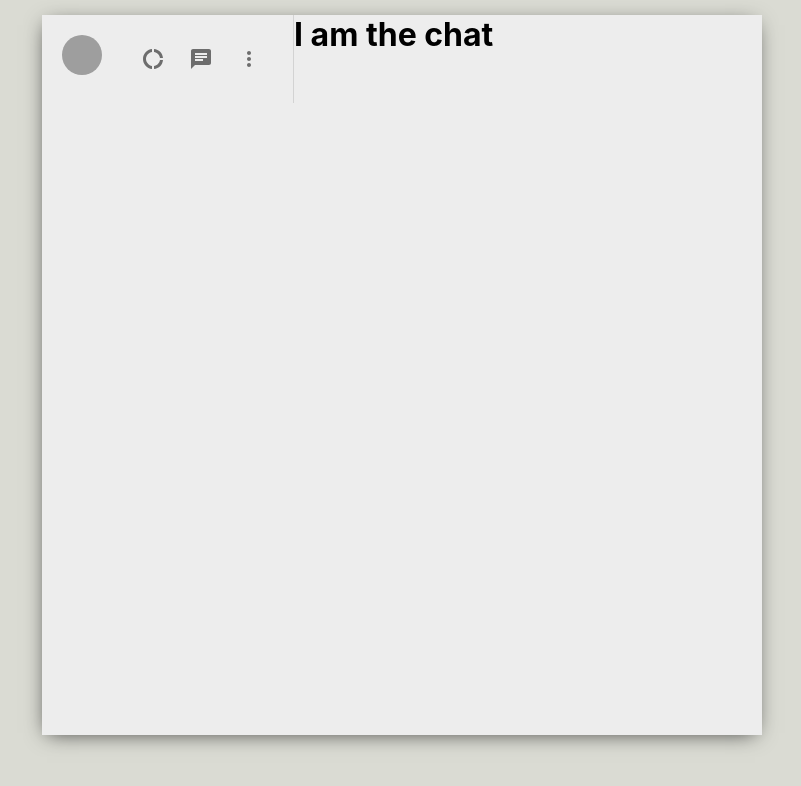
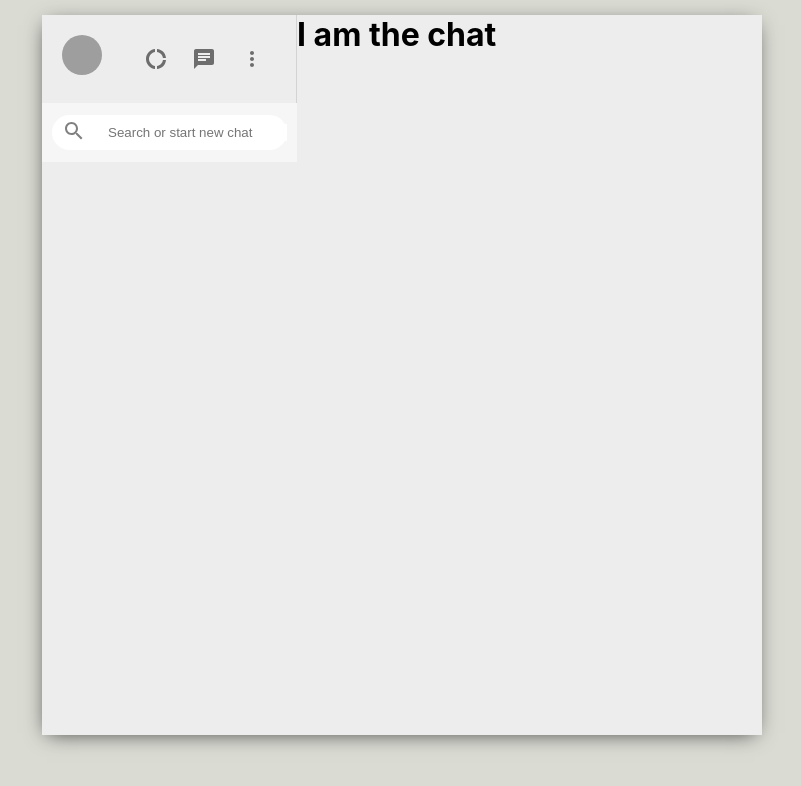
Before and after one commit to Rik-ai/Messenger, a React (Create React App) app: page / in a window 1280 px wide. Shown: the top 786 px of the page, without its empty margins (238-1039 px from the left). Built offline with nearby package versions, Linux system fonts and the light colour scheme; grey boxes are pictures that could not be loaded.

Commit message:
Styled sidebar head section

```diff
--- a/src/Sidebar/Sidebar.js
+++ b/src/Sidebar/Sidebar.js
@@ -4,6 +4,9 @@ import DonutLargeIcon from '@material-ui/icons/DonutLarge';
 import ChatIcon from '@material-ui/icons/Chat';
 import MoreVertIcon from '@material-ui/icons/MoreVert';
 import { IconButton, Avatar } from '@material-ui/core';
+import {SearchOutlined} from '@material-ui/icons'
+
+
 
 const Sidebar = ()=>{
     return(
@@ -22,6 +25,15 @@ const Sidebar = ()=>{
                     </IconButton>
                 </div>
             </div>
+
+            <div className={styled.search}>
+                <div className={styled.searchContainer}>
+                    <div className={styled.SvgIcon}>
+                    <SearchOutlined />
+                    </div>
+                    <input placeholder='Search or start new chat' type='text'/>
+                </div>
+            </div>
         </div>
     )
 }
--- a/src/Sidebar/Sidebar.module.css
+++ b/src/Sidebar/Sidebar.module.css
@@ -22,3 +22,36 @@ border-right: 1px solid lightgray;
     margin-right: 2vw;
     font-size: 24px !important;
 }
+
+.search {
+    display: flex;
+    align-items:  center;
+    background-color: #f6f6f6;
+    height: 39px;
+    padding: 10px;
+}
+
+.searchContainer {
+    display: flex;
+    align-items: center;
+    background-color: white;
+    width: 100%;
+    height: 35px;
+    border-radius: 20px;
+}
+
+/* .searchContainer > .MuiSvgIcon-root {
+    color: gray;
+    padding: 10px;
+} */
+
+.SvgIcon {
+    color: gray;
+    padding: 10px;
+}
+
+.searchContainer > input {
+    border: none;
+    outline-width: 0;
+    margin-left: 10px;
+}
```
